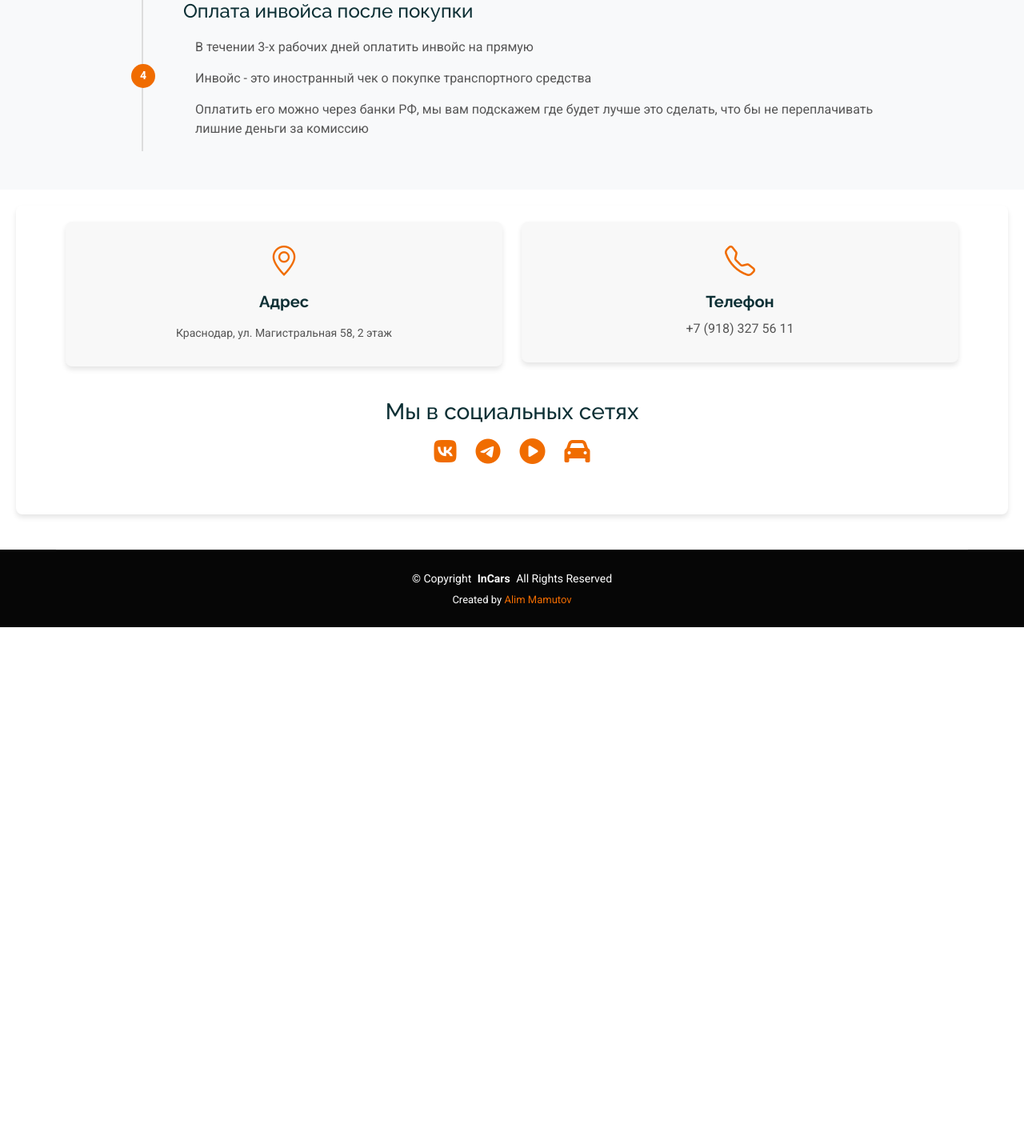
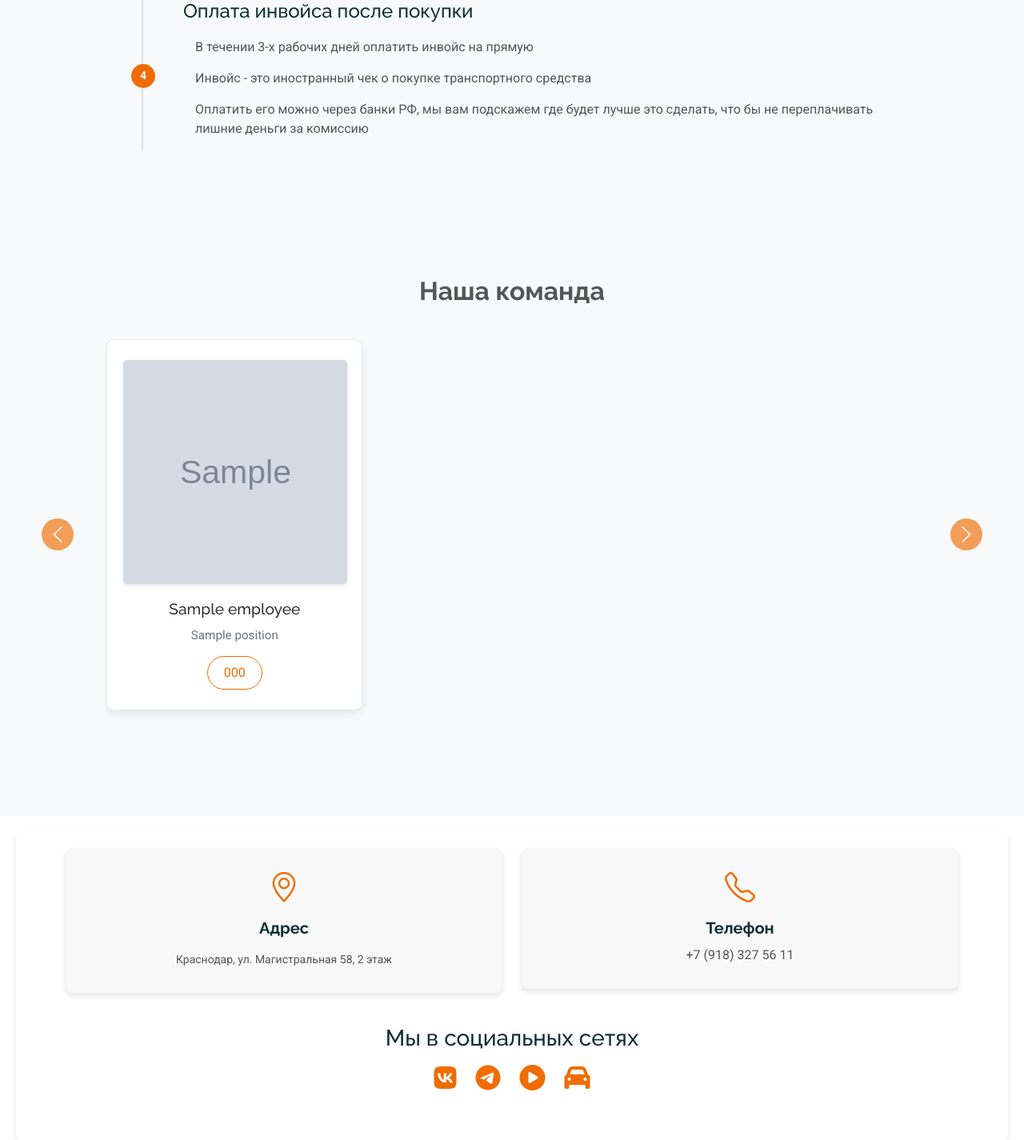
Before and after one commit to alimmamutov/incars23, a Django app: template main/templates/main/index.html in a window 1280 px wide. Shown: the part 3623-5048 px from the top of the page at 80% size. Before the commit the page ends 4407 px from the top, so only its background shows below. Run offline with Django 4.2, Linux system fonts and the light colour scheme; the template is opened without the code that fills it: most values are stand-ins (such as "Sample title", 1, 10 or a date in 2020); grey boxes marked "Sample" are stand-in pictures; some libraries are stand-ins or nearby versions.

Commit message:
employee model

```diff
--- a/main/templates/main/base.html
+++ b/main/templates/main/base.html
@@ -12,8 +12,8 @@
     <meta name="google-site-verification" content="wc8TcH1RpHhC9aSbb79RpDqG4FwkHRYhuucXgkKur3k" />
 
     <!-- Favicons -->
-    <link href="{% static "assets/img/favicon_new.png" %}" rel="icon" />
-    <link href="{% static "assets/img/favicon_new.png" %} rel="apple-touch-icon" />
+    <link href="{% static "assets/img/favicon_new.ico" %}" rel="icon" />
+    <link href="{% static "assets/img/favicon_new.ico" %}" rel="apple-touch-icon" />
 
     <!-- Fonts -->
     <link href="https://fonts.googleapis.com" rel="preconnect" />
@@ -100,7 +100,7 @@
             <li><a href="#workflow">Как мы работаем</a></li>
             <!-- <li><a href="#portfolio">Совершенные сделки</a></li> -->
             <!-- <li><a href="#team">Наша команда</a></li> -->
-
+            <li><a href="#employee">Наша команда</a></li>
             <li><a href="#contact">Контакты</a></li>
           </ul>
           <i class="mobile-nav-toggle d-xl-none bi bi-list"></i>
@@ -401,6 +401,8 @@
       </section>
       <!-- WorkFlow Section -->
 
+      {% block employee %}{% endblock %}
+
       <!-- Contact Sections -->
       <!-- Contact Sections -->
       <div class="contact-container">
--- a/main/templates/main/index.html
+++ b/main/templates/main/index.html
@@ -90,3 +90,46 @@
 </section>
 <!-- /Portfolio Section -->
 {% endblock %}
+
+
+{% block employee %}
+<section id="employee" class="employee-section">
+  <div class="container py-5">
+      <h2 class="section-title h2">Наша команда</h2>
+
+      <div id="employeesCarousel" class="carousel slide" data-bs-ride="false">
+          <div class="carousel-inner">
+              {% for group in employee_groups %}
+              <div class="carousel-item {% if forloop.first %}active{% endif %}">
+                  <div class="row">
+                      {% for employee in group %}
+                      <div class="col-12 col-md-4 mb-4">
+                          <div class="employee-card">
+                              <img src="{{ employee.image.url }}" alt="{{ employee.name }}" class="employee-img">
+                              <h4 class="employee-name">{{ employee.name }}</h4>
+                              <p class="employee-position">{{ employee.position }}</p>
+                              <a href="tel:{{ employee.phone }}" class="employee-phone">{{ employee.phone }}</a>
+                          </div>
+                      </div>
+                      {% endfor %}
+                  </div>
+              </div>
+              {% endfor %}
+          </div>
+
+          <!-- Кастомные стрелки -->
+          <button class="carousel-control-prev" type="button" data-bs-target="#employeesCarousel" data-bs-slide="prev">
+              <span class="carousel-control-prev-icon" aria-hidden="true"></span>
+              <span class="visually-hidden">Предыдущий</span>
+          </button>
+          <button class="carousel-control-next" type="button" data-bs-target="#employeesCarousel" data-bs-slide="next">
+              <span class="carousel-control-next-icon" aria-hidden="true"></span>
+              <span class="visually-hidden">Следующий</span>
+          </button>
+      </div>
+  </div>
+</section>
+
+
+
+{% endblock %}
--- a/static/assets/css/main.css
+++ b/static/assets/css/main.css
@@ -2242,3 +2242,132 @@ section,
     margin: 0 auto; /* Центрируем третий блок */
   }
 }
+
+/* Секция сотрудников */
+.employee-section {
+  background-color: #f8f9fa;
+  padding: 60px 0;
+  position: relative;
+}
+
+.employee-section h2 {
+  font-size: 32px;
+  font-weight: 700;
+  margin-bottom: 20px;
+  padding-bottom: 20px;
+  position: relative;
+}
+
+/* Карусель */
+.carousel {
+  padding: 0 50px;
+}
+
+/* Кастомные стрелки */
+.carousel-control-prev,
+.carousel-control-next {
+  width: 50px;
+  opacity: 0.8;
+  transition: opacity 0.3s;
+}
+
+.carousel-control-prev:hover,
+.carousel-control-next:hover {
+  opacity: 1;
+}
+
+.carousel-control-prev {
+  left: -30px;
+  justify-content: flex-start;
+}
+
+.carousel-control-next {
+  right: -30px;
+  justify-content: flex-end;
+}
+
+.carousel-control-prev-icon,
+.carousel-control-next-icon {
+  background-color: rgba(240, 108, 0, 0.8);
+  border-radius: 50%;
+  width: 40px;
+  height: 40px;
+  background-size: 60%;
+}
+
+/* Карточка сотрудника */
+.employee-card {
+  text-align: center;
+  border: 1px solid #e9ecef;
+  border-radius: 10px;
+  padding: 25px 20px;
+  background: white;
+  box-shadow: 0 4px 12px rgba(0,0,0,0.08);
+  margin: 0 auto;
+  max-width: 320px;
+}
+
+/* Фото сотрудника - квадратное */
+.employee-img {
+  width: 280px;
+  height: 280px;
+  object-fit: cover;
+  margin: 0 auto 20px;
+  border-radius: 5px; /* Чёткий квадрат без скругления углов */
+  box-shadow: 0 2px 4px rgba(0,0,0,0.1); /* Лёгкая тень для объёма */
+  display: block; /* Убирает лишнее пространство вокруг */
+  overflow: hidden; /* Гарантирует обрезку по границам */
+}
+
+/* Текст в карточке */
+.employee-name {
+  font-size: 1.2rem;
+  margin-bottom: 10px;
+  color: #333;
+}
+
+.employee-position {
+  color: #6c757d;
+  margin-bottom: 15px;
+  font-size: 0.95rem;
+}
+
+.employee-phone {
+  display: inline-block;
+  padding: 8px 20px;
+  background-color: transparent;
+  color: #f06c00;
+  border: 1px solid #f06c00;
+  border-radius: 50px;
+  text-decoration: none;
+  transition: all 0.3s ease;
+}
+
+.employee-phone:hover {
+  background-color: #f06c00;
+  color: white;
+}
+
+/* Адаптивность */
+@media (max-width: 767.98px) {
+  .employee-section {
+      padding: 40px 0;
+  }
+
+  .carousel {
+      padding: 0 30px;
+  }
+
+  .employee-img {
+      width: 160px;
+      height: 160px;
+  }
+
+  .carousel-control-prev {
+      left: -15px;
+  }
+
+  .carousel-control-next {
+      right: -15px;
+  }
+}
```
Also changed, not shown: main/admin.py (+10 -1 lines), main/models.py (+31 -0 lines), main/views.py (+17 -2 lines), main/migrations/0004_employee.py (added), media/employees/emp_1.jpg (added), media/employees/emp_1_MfltULF.jpg (added), media/employees/emp_1_NBHKadC.jpg (added), media/employees/emp_1_wwi96UM.jpg (added), static/assets/img/favicon_new.ico (added), static/assets/img/hero-carousel/emp_1.jpg (added).
